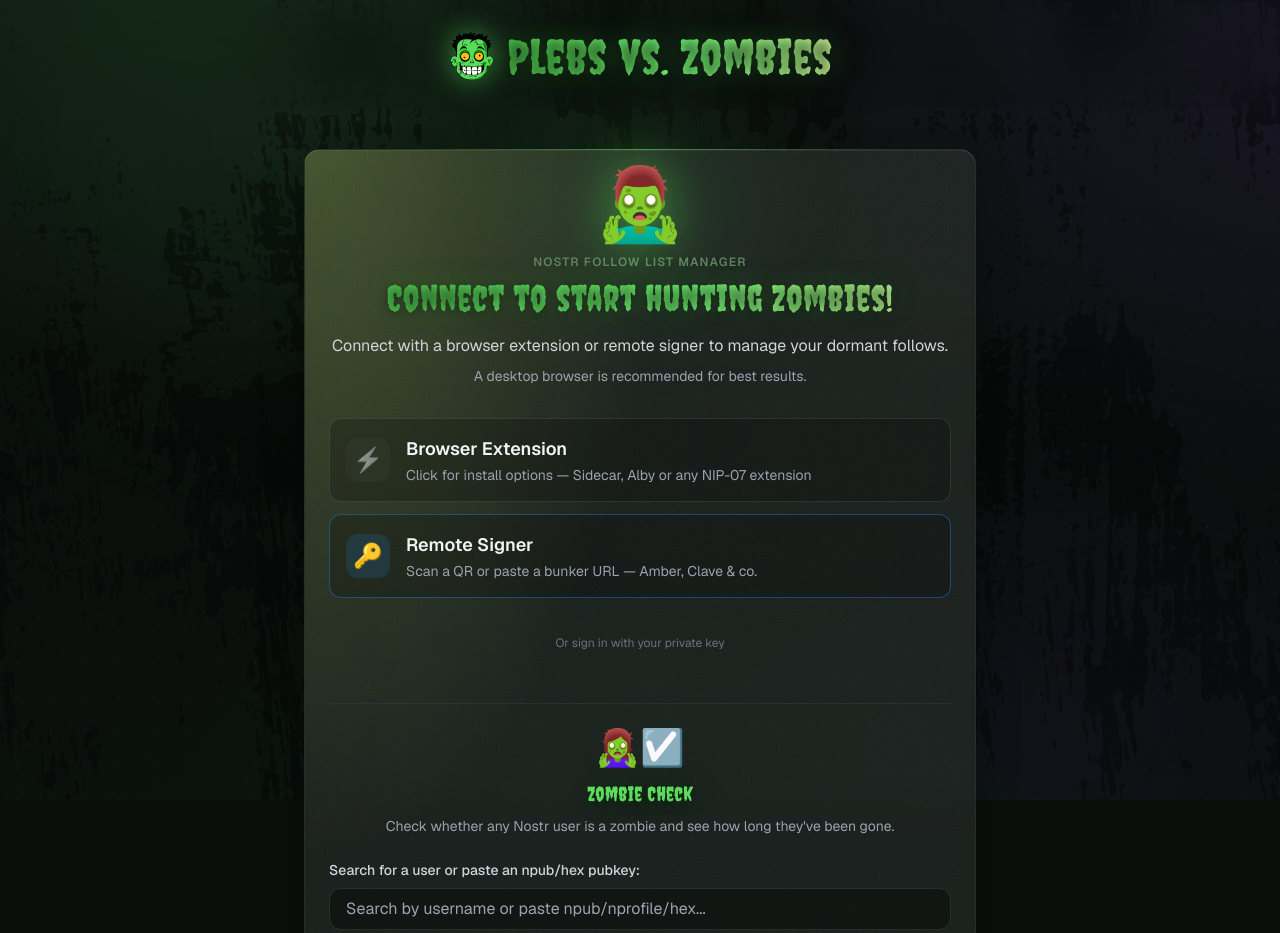
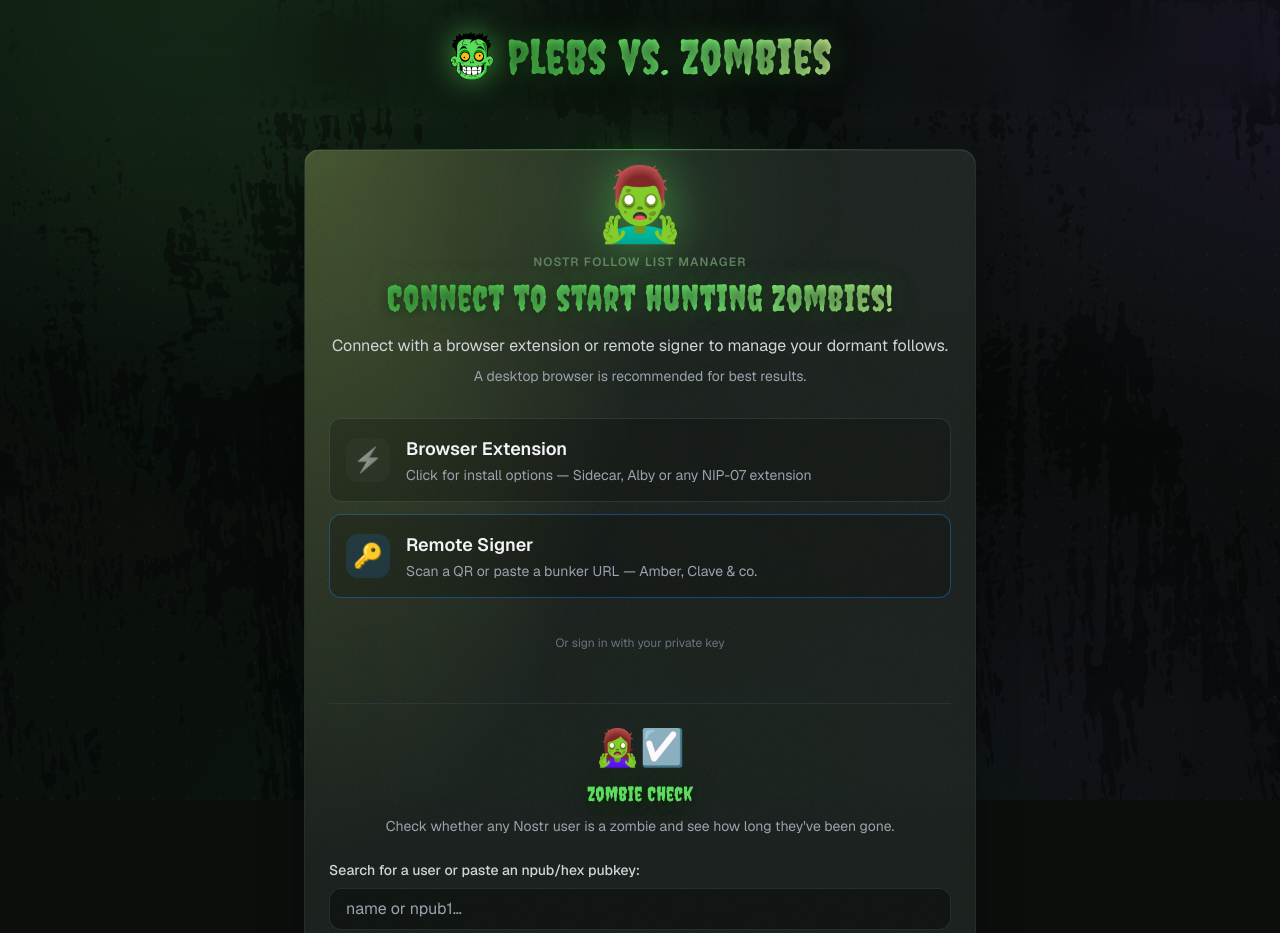
Before and after one commit to dmnyc/plebs-vs-zombies, a Vue app: page /zombiecheck in a window 1280 px wide. Shown: the top 933 px of the page. Built offline with nearby package versions, Linux system fonts and the light colour scheme.

Commit message:
Simplify the zombiecheck search placeholder
The label above the box already carries the instruction; the
placeholder repeated it nearly verbatim.

```diff
--- a/public/zombiecheck.html
+++ b/public/zombiecheck.html
@@ -218,7 +218,7 @@ Classification bands mirror the in-app ZombieCheck.vue component:
           <input
             id="npub-input"
             type="text"
-            placeholder="Search by username or paste npub/nprofile…"
+            placeholder="name or npub1…"
             class="input w-full px-3 py-2 text-sm"
             autocomplete="off"
             autocapitalize="off"
--- a/src/components/ZombieCheck.vue
+++ b/src/components/ZombieCheck.vue
@@ -15,7 +15,7 @@
         </label>
         <ProfileSearchInput
           ref="searchInput"
-          placeholder="Search by username or paste npub/nprofile/hex..."
+          placeholder="name or npub1…"
           @profile-selected="onProfileSelected"
           @input-changed="onInputChanged"
         />
```
